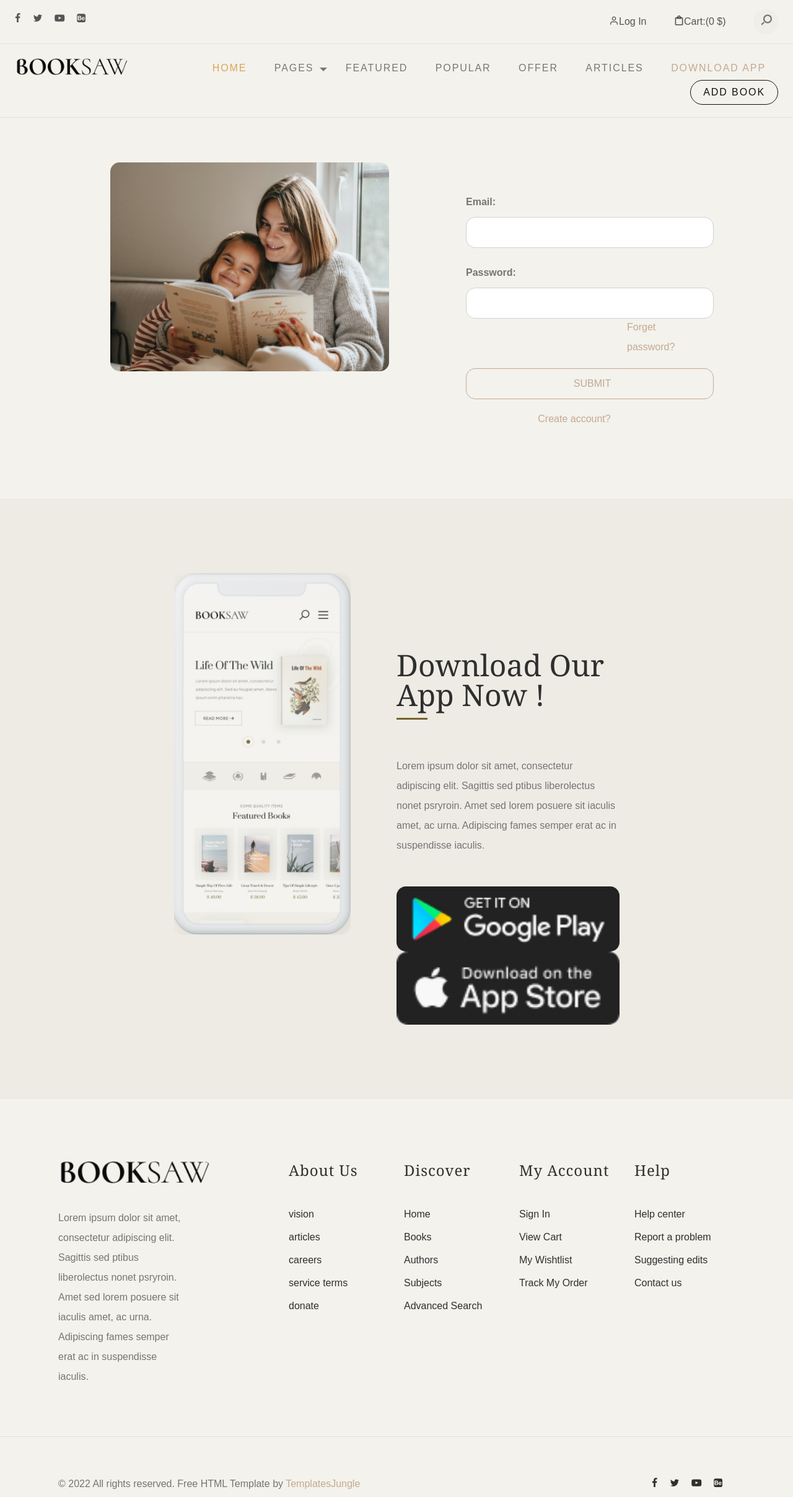
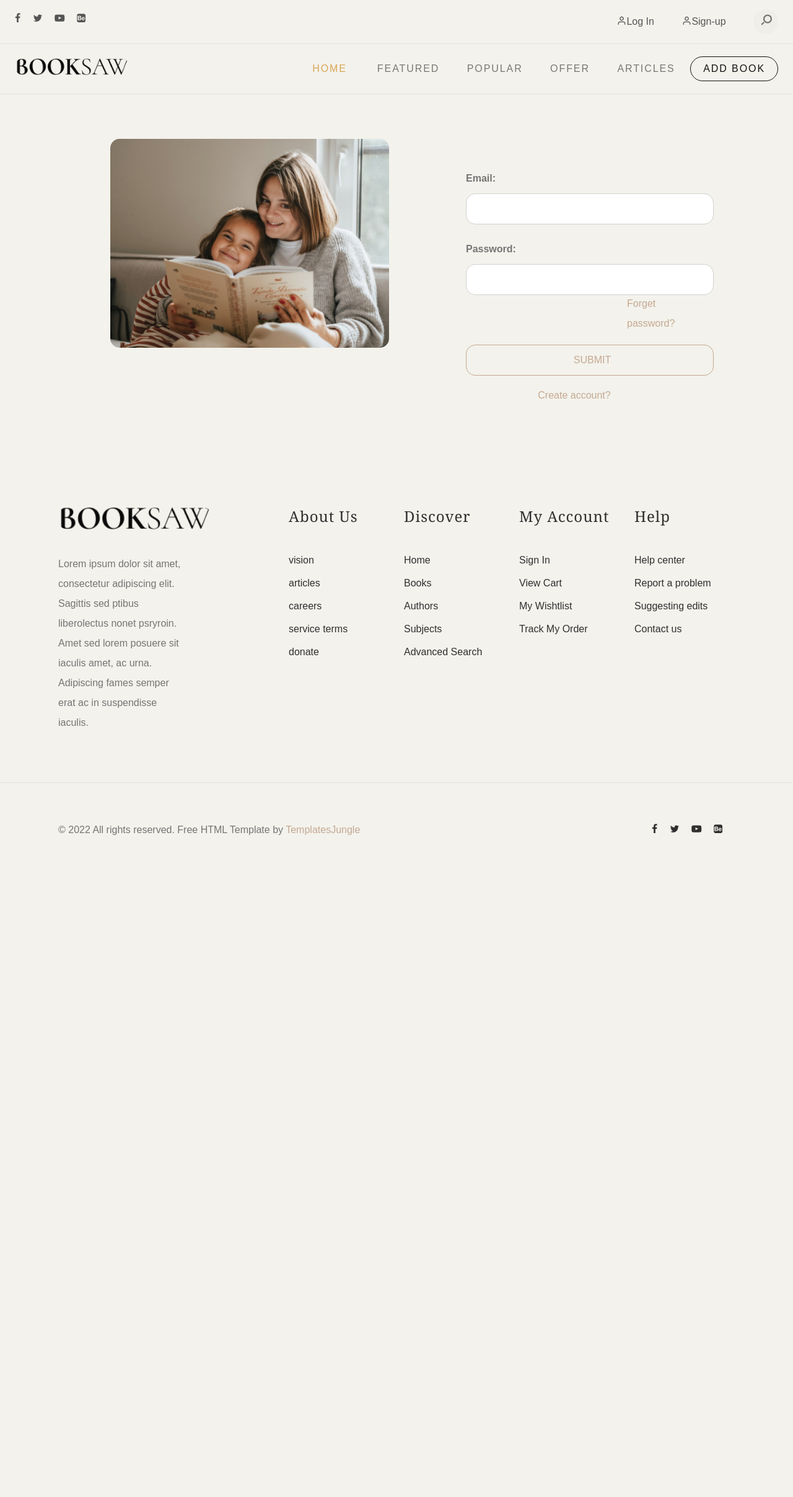
Before and after one commit to rashidiy/ShareILM, a Django app: page /accounts/login/ in a window 1280 px wide. Shown: the whole page at 62% size. After the commit the page ends 1347 px from the top, so only its background shows below. Run offline with Django 5.2, Linux system fonts and the light colour scheme; some web fonts are replaced.

Commit message:
Ibodullayev Akramxon

```diff
--- a/accounts/mixins.py
+++ b/accounts/mixins.py
@@ -1,5 +1,6 @@
 from django.contrib.auth import mixins
 from django.shortcuts import redirect
+from django.contrib.auth import logout
 
 from accounts.utils.email_verification import RedisDataStore
 
@@ -13,3 +14,8 @@ class LoginAndVerificationRequiredMixin(mixins.LoginRequiredMixin):
                 RedisDataStore.send_verification_code(request.user.email)
             return redirect('accounts:email_verification')
         return super().dispatch(request, *args, **kwargs)
+
+
+def custom_logout(request):
+    logout(request)
+    return redirect('home')
--- a/accounts/urls.py
+++ b/accounts/urls.py
@@ -1,9 +1,11 @@
 from django.urls import path
 
 from accounts.views import AuthFormView, RegisterFormView, VerifyEmailFormView
+from . import mixins
 
 urlpatterns = [
     path('login/', AuthFormView.as_view(), name='login'),
     path('register/', RegisterFormView.as_view(), name='register'),
     path('verification/', VerifyEmailFormView.as_view(), name='email_verification'),
+    path('logout/', mixins.custom_logout, name='logout'),
 ]
--- a/root/settings.py
+++ b/root/settings.py
@@ -21,7 +21,7 @@ BASE_DIR = Path(__file__).resolve().parent.parent
 # See https://docs.djangoproject.com/en/5.1/howto/deployment/checklist/
 
 # SECURITY WARNING: keep the secret key used in production secret!
-SECRET_KEY = os.getenv('SECRET_KEY')
+SECRET_KEY = 'django-insecure*^2x39u&erd%%xfrpk0(xgh=!5cglod*)99ot#gyryo1a35hwd'
 
 # SECURITY WARNING: don't run with debug turned on in production!
 DEBUG = True
--- a/templates/booksaw/base.html
+++ b/templates/booksaw/base.html
@@ -53,29 +53,40 @@
 					</div>
 					<div class="col-md-6">
 <div class="right-element">
-                            {% if user.is_anonymous %}
-                                <a href="{% url 'accounts:login' %}" class="user-account for-buy"><i
-                                        class="icon icon-user"></i><span>Log In</span></a>
+    {% if user.is_authenticated %}
+        <a href="{% url 'accounts:logout' %}" class="user-account for-buy">
+            <i class="icon icon-user"></i><span>{{ user.email }}</span>
+        </a>
+        <a href="{% url 'accounts:logout' %}" class="cart for-buy" onclick="return confirmLogout()">
+    <i class="icon icon-logout"></i> Log Out
+</a>
+
+<script>
+    function confirmLogout() {
+        return confirm("Rostdan ham chiqasizmi?");
+    }
+</script>
+
     {% else %}
-                                <a href="#" class="user-account for-buy"><i
-                                        class="icon icon-user"></i><span>  {{ user.email }}</span></a>
+        <a href="{% url 'accounts:login' %}" class="user-account for-buy">
+            <i class="icon icon-user"></i><span>Log In</span>
+        </a>
+        <a href="/accounts/register/" class="cart for-buy">
+            <i class="icon icon-user"></i><span>Sign-up</span>
+        </a>
     {% endif %}
-
-							<a href="#" class="cart for-buy"><i class="icon icon-clipboard"></i><span>Cart:(0
-									$)</span></a>
-
     <div class="action-menu">
-
         <div class="search-bar">
             <a href="#" class="search-button search-toggle" data-selector="#header-wrap">
                 <i class="icon icon-search"></i>
             </a>
             <form role="search" method="get" class="search-box">
-										<input class="search-field text search-input" placeholder="Search"
-											type="search">
+                <input class="search-field text search-input" placeholder="Search" type="search">
             </form>
         </div>
     </div>
+</div>
+
 
 						</div><!--top-right-->
 					</div>
@@ -90,7 +101,7 @@
 
 					<div class="col-md-2">
 						<div class="main-logo">
-							<a href="index.html"><img src="{% static 'assets/images/main-logo.png' %}" alt="logo"></a>
+							<a href='/'><img src="{% static 'assets/images/main-logo.png' %}" alt="logo"></a>
 						</div>
 
 					</div>
@@ -100,28 +111,14 @@
 						<nav id="navbar">
 							<div class="main-menu stellarnav">
 								<ul class="menu-list">
-									<li class="menu-item active"><a href="#home">Home</a></li>
+									<li class="menu-item active"><a href="/">Home</a></li>
 									<li class="menu-item has-sub">
-										<a href="#pages" class="nav-link">Pages</a>
-
-										<ul>
-											<li class="active"><a href="index.html">Home</a></li>
-											<li><a href="about.html">About <span class="badge bg-dark">PRO</span></a></li>
-											<li><a href="styles.html">Styles <span class="badge bg-dark">PRO</span></a></li>
-											<li><a href="blog.html">Blog <span class="badge bg-dark">PRO</span></a></li>
-											<li><a href="single-post.html">Post Single <span class="badge bg-dark">PRO</span></a></li>
-											<li><a href="shop.html">Our Store <span class="badge bg-dark">PRO</span></a></li>
-											<li><a href="single-product.html">Product Single <span class="badge bg-dark">PRO</span></a></li>
-											<li><a href="contact.html">Contact <span class="badge bg-dark">PRO</span></a></li>
-											<li><a href="thank-you.html">Thank You <span class="badge bg-dark">PRO</span></a></li>
-										</ul>
 
 									</li>
 									<li class="menu-item"><a href="#featured-books" class="nav-link">Featured</a></li>
 									<li class="menu-item"><a href="#popular-books" class="nav-link">Popular</a></li>
 									<li class="menu-item"><a href="#special-offer" class="nav-link">Offer</a></li>
 									<li class="menu-item"><a href="#latest-blog" class="nav-link">Articles</a></li>
-									<li class="menu-item"><a href="#download-app" class="nav-link">Download App</a></li>
 									<li class="menu-item"><a href="{% url 'apps:book_create' %}" class="nav-link btn btn-outline-dark rounded-pill m-0" >Add Book</a></li>
 								</ul>
 
@@ -146,37 +143,6 @@
 
     {% block content %}{% endblock %}
 
-    <section id="download-app" class="leaf-pattern-overlay">
-		<div class="corner-pattern-overlay"></div>
-		<div class="container">
-			<div class="row justify-content-center">
-				<div class="col-md-8">
-					<div class="row">
-
-						<div class="col-md-5">
-							<figure>
-								<img src="{% static 'assets/images/device.png' %}" alt="phone" class="single-image">
-							</figure>
-						</div>
-
-						<div class="col-md-7">
-							<div class="app-info">
-								<h2 class="section-title divider">Download our app now !</h2>
-								<p>Lorem ipsum dolor sit amet, consectetur adipiscing elit. Sagittis sed ptibus
-									liberolectus nonet psryroin. Amet sed lorem posuere sit iaculis amet, ac urna.
-									Adipiscing fames semper erat ac in suspendisse iaculis.</p>
-								<div class="google-app">
-									<img src="{% static 'assets/images/google-play.jpg' %}" alt="google play">
-									<img src="{% static 'assets/images/app-store.jpg' %}" alt="app store">
-								</div>
-							</div>
-						</div>
-
-					</div>
-				</div>
-			</div>
-		</div>
-	</section>
 
 	<footer id="footer">
 		<div class="container">
```
Lines whose indentation alone changed are shown as unchanged.
